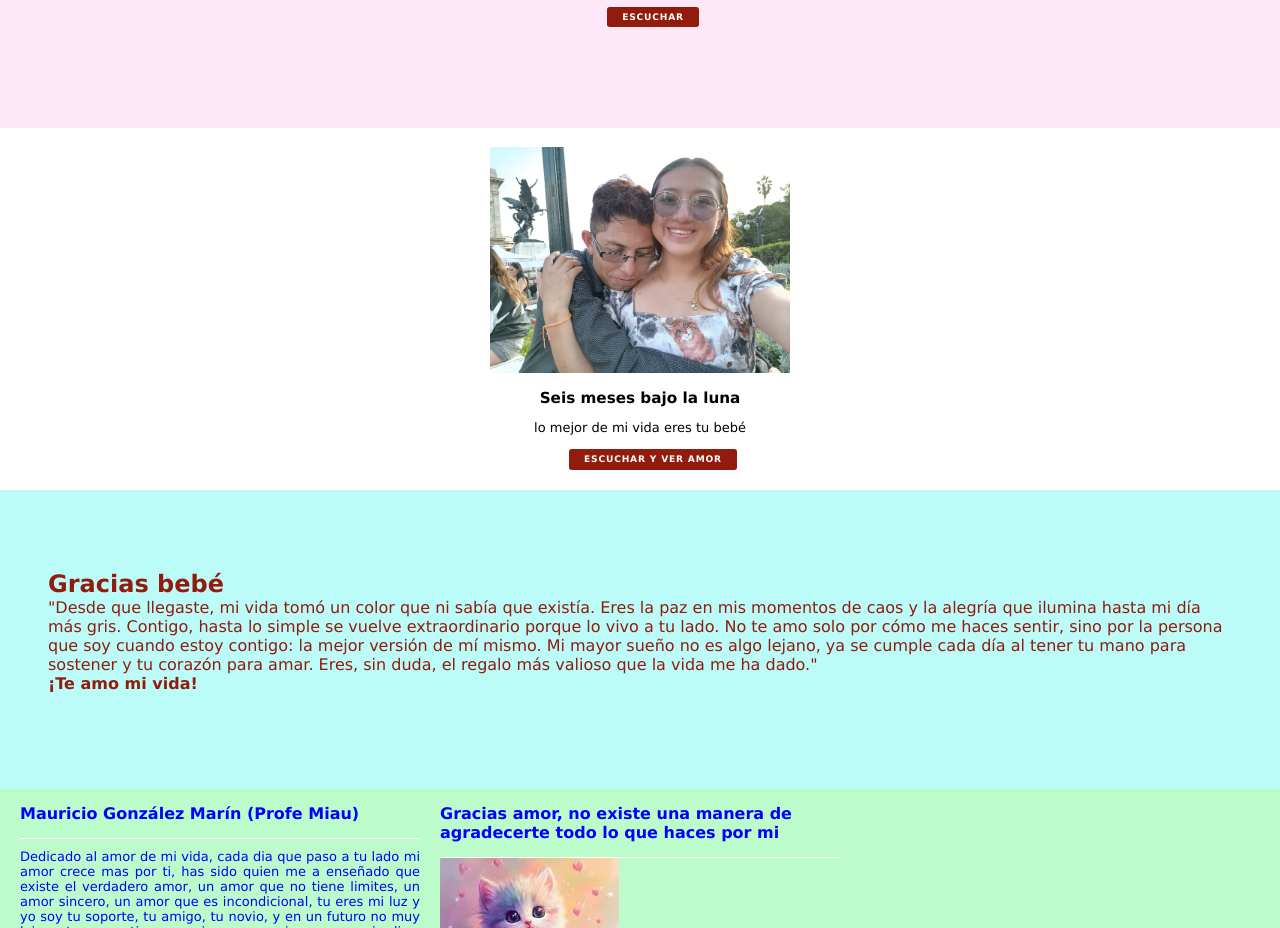
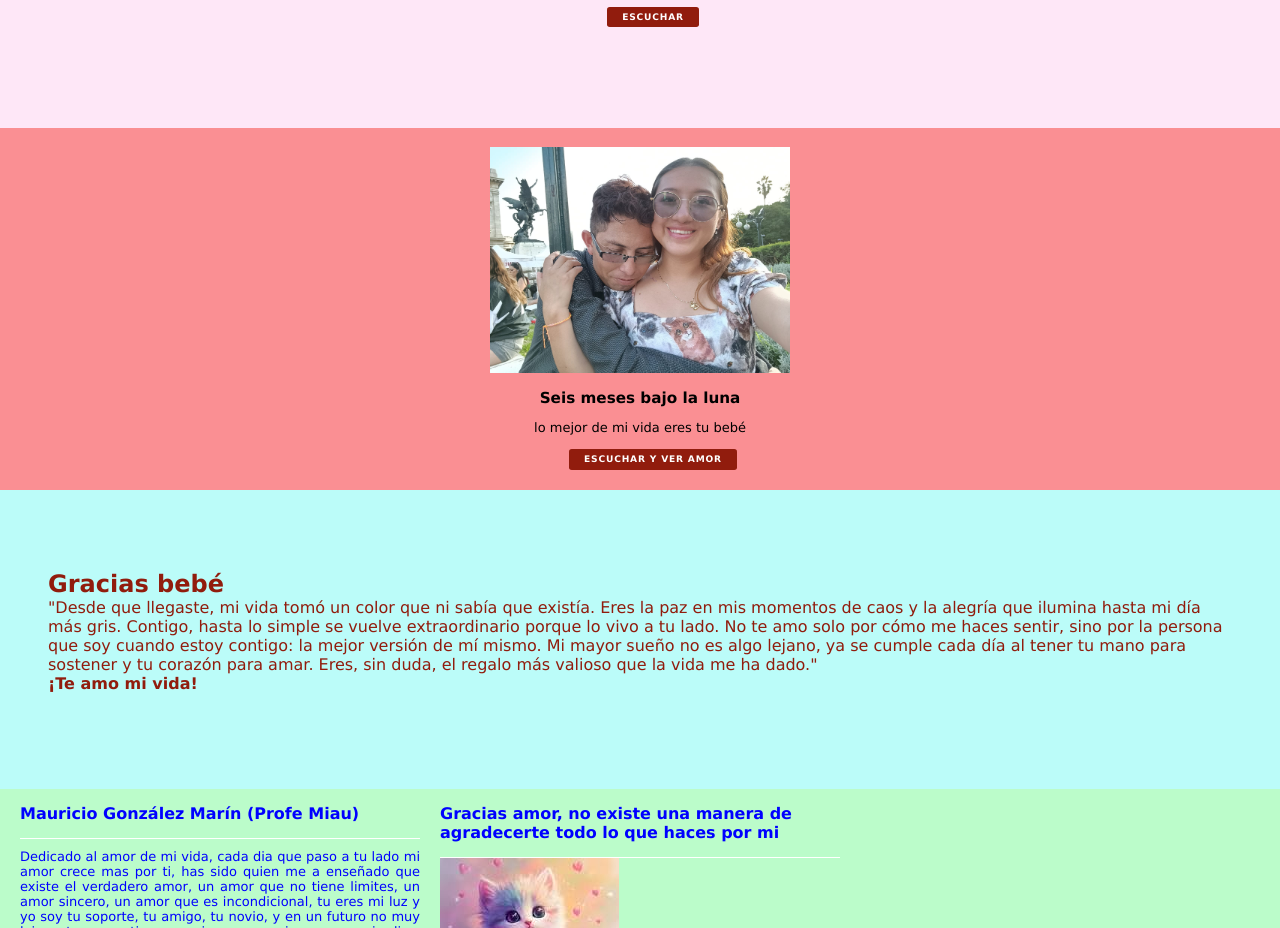
Before and after one commit to gatitomiaucito/bebe, a plain HTML site: page index.html in a window 1280 px wide. Shown: the part 2720-3648 px from the top of the page. Drawn offline with Linux system fonts and the light colour scheme.

Commit message:
Update stylos.css

```diff
--- a/stylos.css
+++ b/stylos.css
@@ -230,6 +230,9 @@ padding: 0.5em;
 .box-compra{
 display: flex;
 }
+.seismeses{
+background: #FA8F93;
+}
 div .box-compra{
 padding: 1px;
 flex-flow:row;
@@ -356,4 +359,5 @@ color: #ffffff;
 grid-column-start: span 3;
 text-align: center;
 }
+
 /*FIN PIE DE LA PÁGINA*/
```
